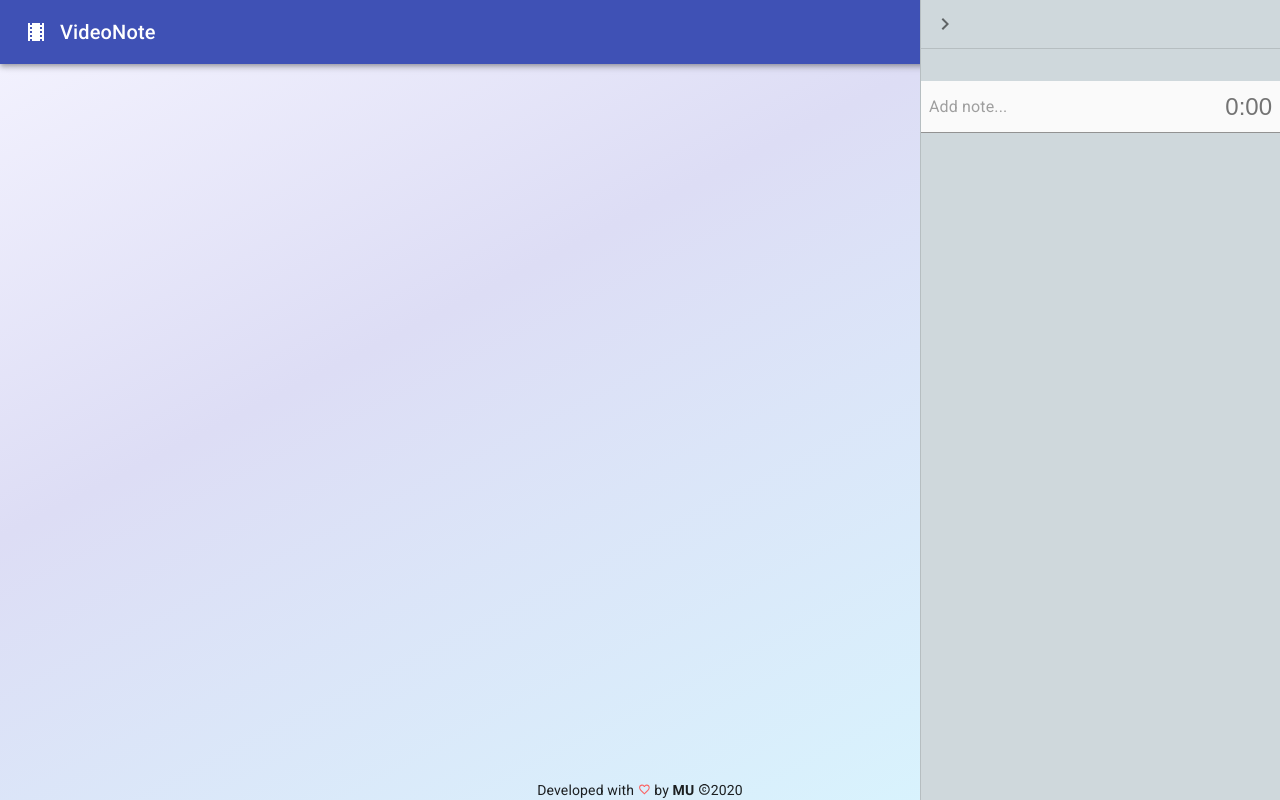
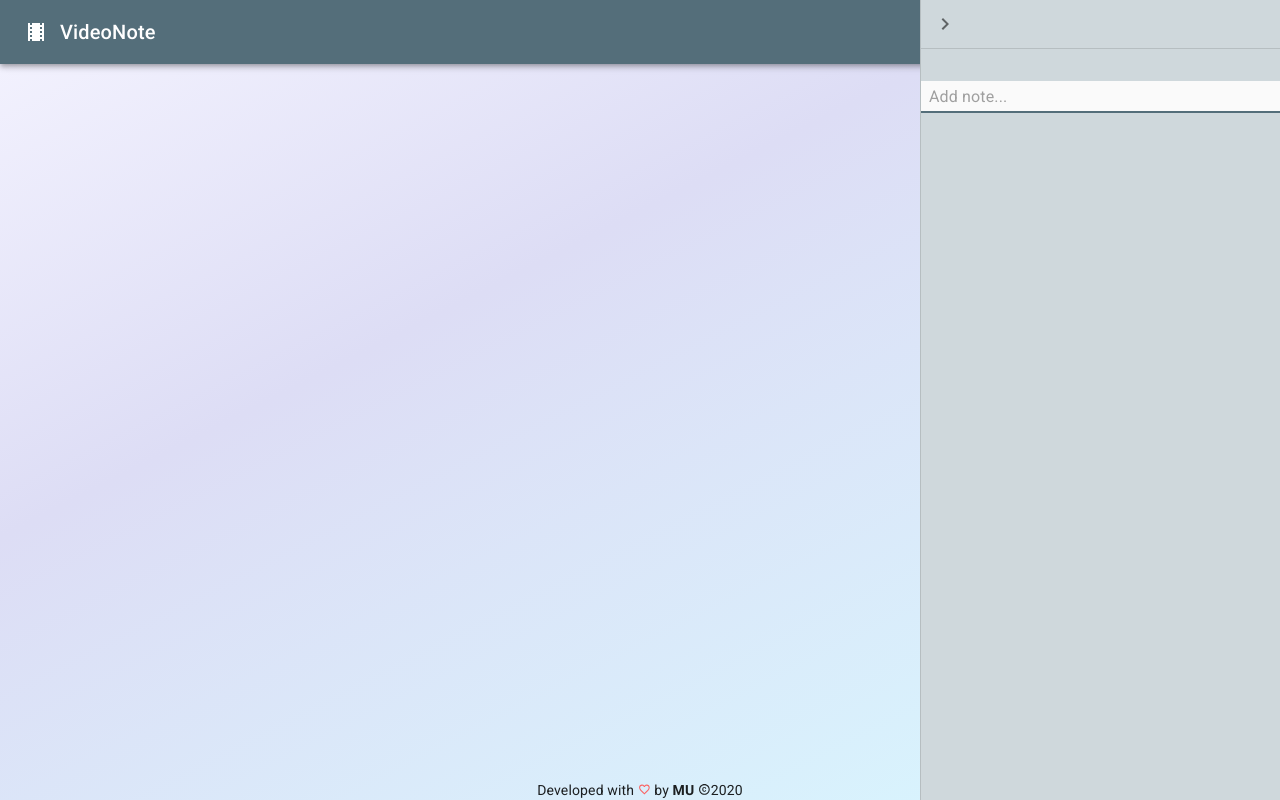
Before and after one commit to joshmu/vn-material_old, a React (Create React App) app: page / in a window 1280 px wide. Both pictures are taken after a click on the button "NOTES". Built offline with nearby package versions, Linux system fonts and the light colour scheme.

Commit message:
updated theme, improved todo

```diff
--- a/src/components/ActionInput/ActionInput.js
+++ b/src/components/ActionInput/ActionInput.js
@@ -81,8 +81,8 @@ const ActionInput = () => {
         <label htmlFor="addTodo"></label>
         <Input
           className={style.input}
-          autoFocus
-          ref={inputRef}
+          autoFocus={true}
+          inputRef={inputRef}
           id="addTodo"
           name="addTodo"
           type="text"
@@ -92,6 +92,8 @@ const ActionInput = () => {
           onChange={onChange}
           onKeyDown={onKeyDown}
           endAdornment={
+            ready && (
+              <div className={style.timestamp}>
                 <Timestamp
                   seconds={
                     newTodo.seconds === null
@@ -99,17 +101,10 @@ const ActionInput = () => {
                       : newTodo.seconds
                   }
                 />
+              </div>
+            )
           }
         />
-        {/* {ready && (
-          <Timestamp
-            seconds={
-              newTodo.seconds === null
-                ? progress.playedSeconds
-                : newTodo.seconds
-            }
-          />
-        )} */}
       </form>
     </div>
   )
--- a/src/components/ActionInput/actionInput.module.scss
+++ b/src/components/ActionInput/actionInput.module.scss
@@ -18,3 +18,7 @@
     border: none;
   }
 }
+
+.timestamp {
+  margin-right: 0.5rem;
+}
--- a/src/components/AppContent/AppContent.js
+++ b/src/components/AppContent/AppContent.js
@@ -8,8 +8,9 @@ import SourceLoader from '../SourceLoader'
 import { playerContext } from '../../context/player/PlayerState'
 
 const AppPage = () => {
+  const [init, setInit] = useState(false)
+
   const { ready, url } = useContext(playerContext)
-  const [init, setInit] = useState(false)
 
   // remember the previous url when switching route
   useEffect(() => {
--- a/src/components/Timeline/Timeline.js
+++ b/src/components/Timeline/Timeline.js
@@ -21,7 +21,7 @@ const Timeline = () => {
         variant="buffer"
         value={+(progress.played * 100).toFixed(2)}
         valueBuffer={+(progress.loaded * 100).toFixed(2)}
-        color="secondary"
+        color="primary"
       />
     </div>
   )
--- a/src/components/Timestamp/timestamp.module.scss
+++ b/src/components/Timestamp/timestamp.module.scss
@@ -1,7 +1,5 @@
 .timestamp {
   background-color: transparent;
-  align-self: center;
-  margin-left: 1rem;
 }
 .time {
   color: #7a899980;
--- a/src/components/TodoItem/TodoItem.js
+++ b/src/components/TodoItem/TodoItem.js
@@ -8,7 +8,6 @@ import {
   ListItemText,
   ListItemSecondaryAction,
   ListItemIcon,
-  IconButton,
   Typography
 } from '@material-ui/core'
 
--- a/src/context/todo/TodoState.js
+++ b/src/context/todo/TodoState.js
@@ -42,6 +42,7 @@ const TodoState = props => {
 
   // actions
   v.setActionInputRef = ref => {
+    window.actionInputRef = ref
     dispatch({
       type: SET_ACTION_INPUT_REF,
       payload: ref
--- a/src/index.scss
+++ b/src/index.scss
@@ -20,6 +20,8 @@ body {
     rgba(221, 221, 245, 1) 37%,
     rgba(215, 248, 255, 1) 100%
   );
+  height: 100vh;
+  // overflow: hidden;
 }
 
 ul {
@@ -37,6 +39,6 @@ input:focus,
 input {
   :focus,
   :active {
-    background-color: white;
+    background-color: var(--actionInputBg);
   }
 }
--- a/src/themes/theme.js
+++ b/src/themes/theme.js
@@ -2,14 +2,22 @@ import { createMuiTheme } from '@material-ui/core/styles'
 // import purple from '@material-ui/core/colors/purple'
 // import green from '@material-ui/core/colors/green'
 
+// https://material.io/resources/color/#!/?view.left=0&view.right=0&primary.color=546E7A&secondary.color=FF7043&secondary.text.color=000000
 const theme = createMuiTheme({
-  // palette: {
-  //   primary: purple,
-  //   secondary: green
-  // },
-  // status: {
-  //   danger: 'orange'
-  // }
+  palette: {
+    primary: {
+      light: '##819ca9',
+      main: '#546e7a',
+      dark: '#29434e',
+      contrastText: '#fff'
+    },
+    secondary: {
+      light: '#ffa270',
+      main: '#ff7043',
+      dark: '#c63f17',
+      contrastText: '#000'
+    }
+  }
 })
 
 export default theme
```
Lines whose indentation alone changed are shown as unchanged.
